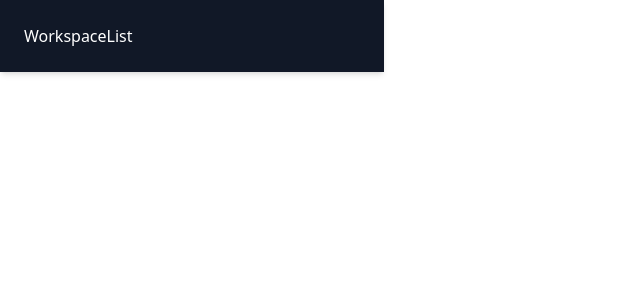
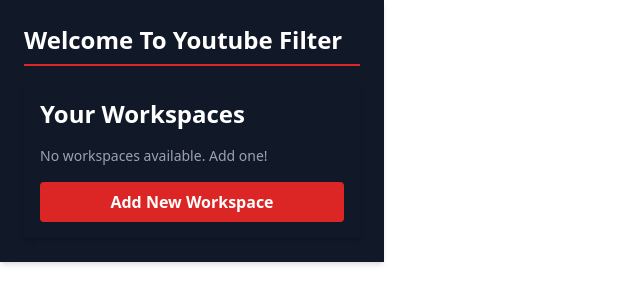
Before and after one commit to DanteTerry/youtube-extension, a React (Vite) app: page /#/ in a window 1280 px wide. Shown: the top 304 px of the page, without its empty margins (0-640 px from the left). Built offline with nearby package versions, Linux system fonts and the light colour scheme.

Commit message:
added workspaceList component with full functionality

```diff
--- a/src/components/WorkspaceList.tsx
+++ b/src/components/WorkspaceList.tsx
@@ -1,4 +1,126 @@
-function WorkspaceList() {
-  return <div>WorkspaceList</div>;
-}
+import { useState, useEffect } from "react";
+import { useNavigate } from "react-router-dom";
+import { Workspace } from "../types/type";
+
+// Workspace type
+
+const WorkspaceList = () => {
+  const [workspaces, setWorkspaces] = useState<Workspace[]>([]);
+  const [selectedWorkspace, setSelectedWorkspace] = useState<
+    Workspace | undefined
+  >(undefined);
+
+  const navigate = useNavigate();
+
+  useEffect(() => {
+    // Retrieving all workspaces from Chrome storage
+    chrome.storage.local.get(["workspaces"], (result) => {
+      if (result.workspaces && result.workspaces.length > 0) {
+        setWorkspaces(result.workspaces);
+      } else {
+        setWorkspaces([]);
+      }
+    });
+
+    // Retrieve the selected workspace from Chrome storage
+    chrome.storage.local.get(["selectedWorkspace"], (result) => {
+      if (result.selectedWorkspace) {
+        setSelectedWorkspace(result.selectedWorkspace);
+      } else {
+        setSelectedWorkspace(undefined);
+      }
+    });
+  }, []);
+
+  // Selecting a particular workspace
+  const handleSelect = (workspaceId: string) => {
+    const selected = workspaces.find(
+      (workspace) => workspace.id === workspaceId
+    );
+    if (selected) {
+      chrome.storage.local.set({ selectedWorkspace: selected }, () => {
+        setSelectedWorkspace(selected);
+      });
+    }
+  };
+
+  // Removing the selected workspace
+  const handleRemoveSelection = () => {
+    chrome.storage.local.remove("selectedWorkspace", () => {
+      setSelectedWorkspace(undefined);
+    });
+  };
+
+  // Navigating to the Create Workspace page
+  const handleAddWorkspace = () => {
+    navigate("/create-workspace");
+  };
+
+  return (
+    <>
+      <h1 className="text-2xl font-bold text-white mb-4 border-b-2 border-red-600 pb-2">
+        Welcome To Youtube Filter
+      </h1>
+      <div className="p-4 bg-gray-900 text-white shadow-md w-full">
+        <h1 className="text-2xl font-bold text-white mb-4">Your Workspaces</h1>
+
+        {/* Display Workspaces */}
+        {workspaces.length > 0 ? (
+          workspaces.map((workspace) => (
+            <div
+              key={workspace.id}
+              onClick={() => navigate(`workspace/${workspace.id}`)}
+              className="bg-gray-800 cursor-pointer p-4 rounded-lg shadow-md flex justify-between items-center mb-2"
+            >
+              <div>
+                <h2 className="text-lg capitalize font-bold">
+                  {workspace.name}
+                </h2>
+                <p className="text-sm text-gray-400">
+                  Keywords: {workspace.keywords.join(", ")}
+                </p>
+              </div>
+              <div className="space-x-2">
+                {selectedWorkspace && selectedWorkspace.id === workspace.id ? (
+                  <button
+                    className="bg-red-600 hover:bg-red-700 text-white font-bold py-1 px-2 rounded"
+                    onClick={(e) => {
+                      e.stopPropagation();
+                      handleRemoveSelection();
+                    }}
+                  >
+                    Remove
+                  </button>
+                ) : (
+                  <button
+                    className="bg-blue-600 hover:bg-blue-700 text-white font-bold py-1 px-2 rounded"
+                    onClick={(e) => {
+                      e.stopPropagation();
+                      handleSelect(workspace.id);
+                    }}
+                  >
+                    Select
+                  </button>
+                )}
+              </div>
+            </div>
+          ))
+        ) : (
+          <p className="text-sm text-gray-400">
+            No workspaces available. Add one!
+          </p>
+        )}
+
+        {/* Add Workspace Button */}
+        <button
+          className="mt-4 bg-red-600 hover:bg-red-700 text-white font-bold py-2 px-4 rounded w-full"
+          onClick={handleAddWorkspace}
+        >
+          Add New Workspace
+        </button>
+      </div>
+    </>
+  );
+};
+
 export default WorkspaceList;
--- /dev/null
+++ b/src/types/type.ts
@@ -0,0 +1,5 @@
+export type Workspace = {
+  id: string;
+  name: string;
+  keywords: string[];
+};
```
